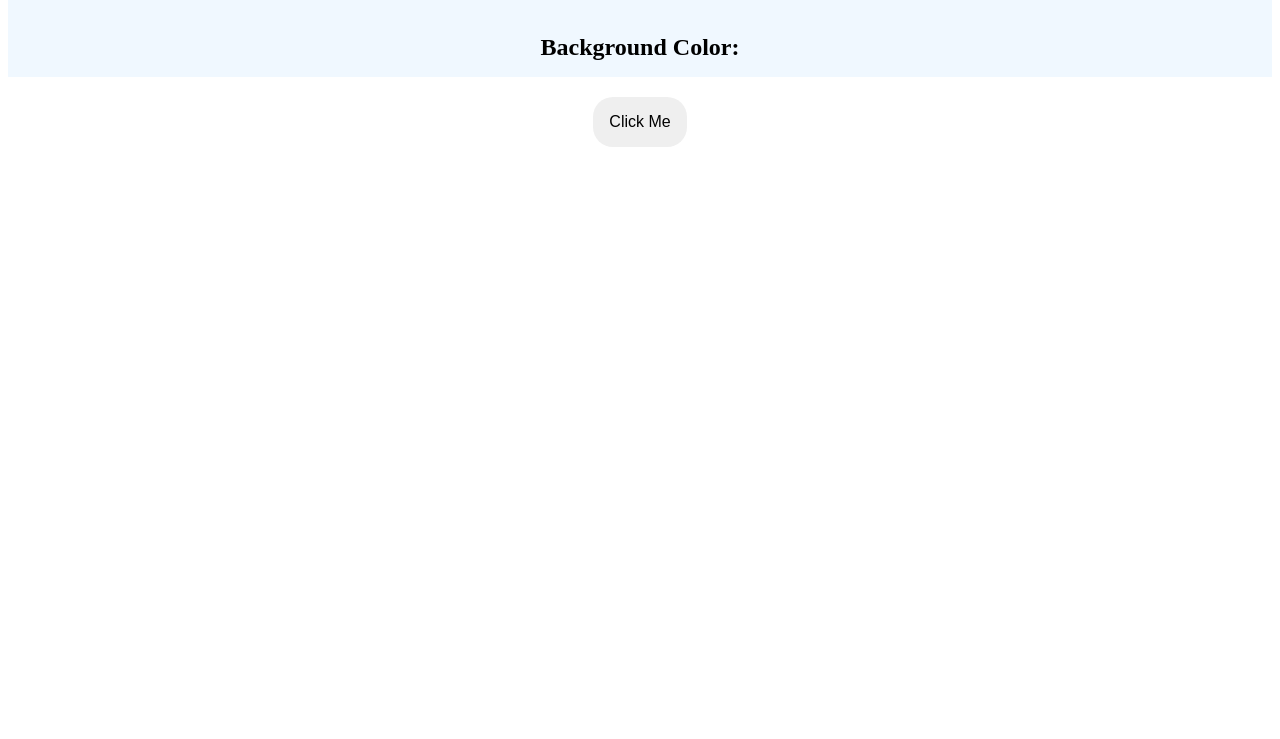
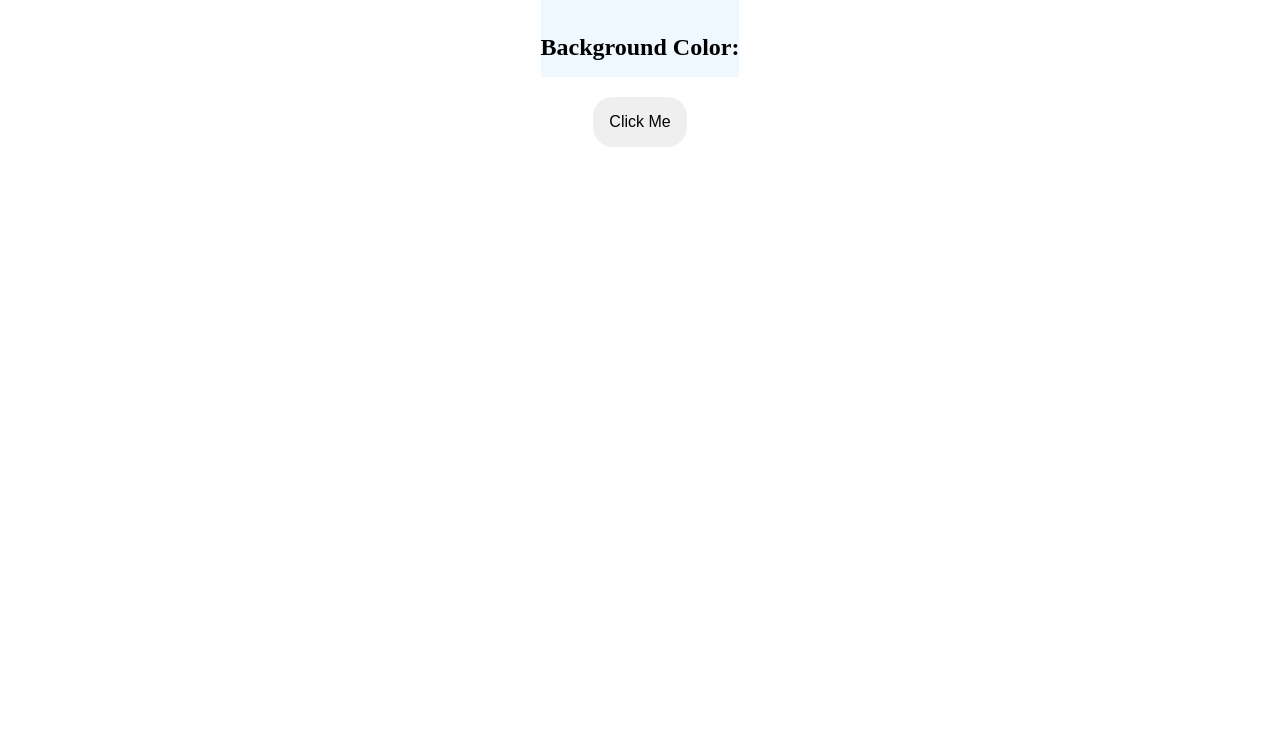
Before and after one commit to naspc/naspccolor.github.io, a plain HTML site: page index.html in a window 1280 px wide. Shown: the part 61-800 px from the top of the page. Drawn offline with Linux system fonts and the light colour scheme.

Commit message:
container update

```diff
--- a/color.css
+++ b/color.css
@@ -11,6 +11,8 @@ li {
     background-color: aliceblue;
     text-align: center;
     line-height: 60px;
+    width: fit-content; /* Set the width to fit the content */
+    margin: 0 auto; /* Center the container horizontally */
 }
 .btn{
     border: none;
```
